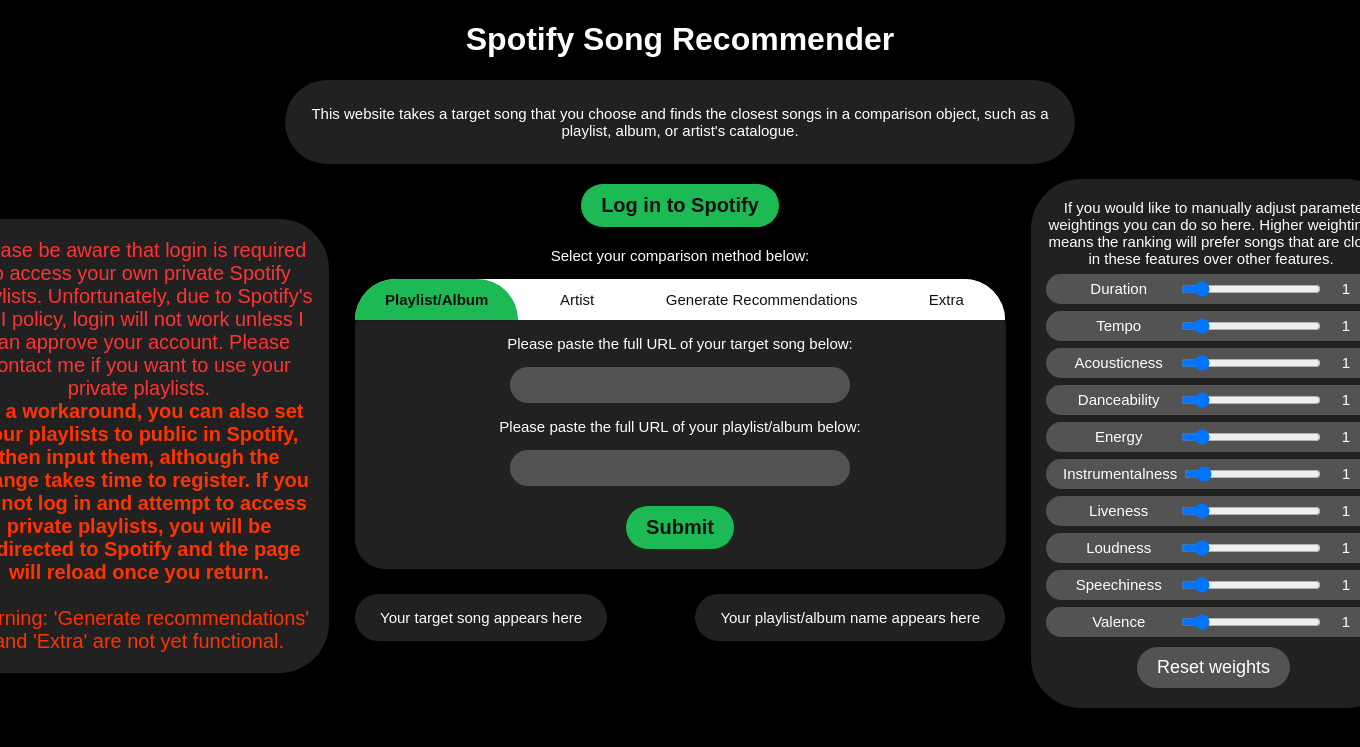
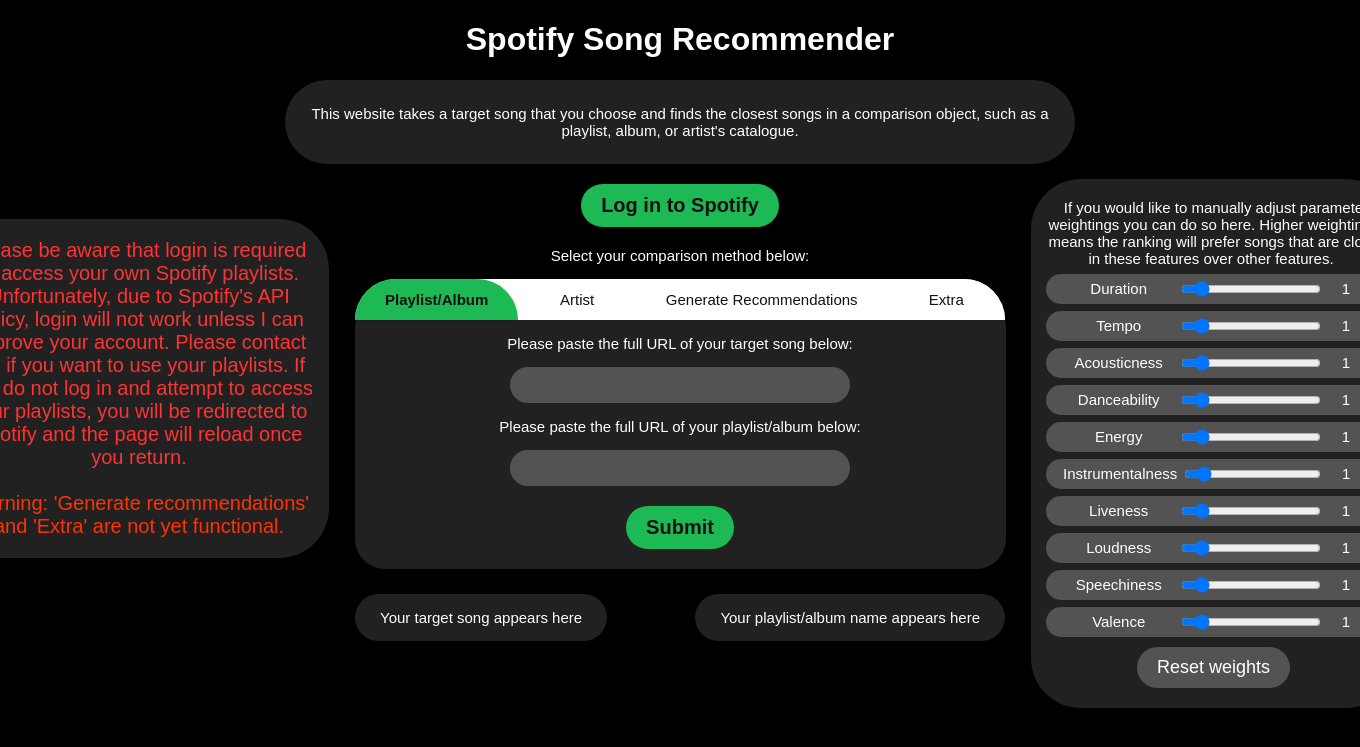
Before and after one commit to LilyFlowerTea/Spotify-Song-Screener, a FastAPI app: page / in a window 1360 px wide; the page is wider, and only the part inside the window is pictured. Shown: the top 747 px of that part. Run offline with FastAPI, Linux system fonts and the light colour scheme.

Commit message:
Rewrote some webpage text

```diff
--- a/api/index.py
+++ b/api/index.py
@@ -113,8 +113,10 @@
         # print("playlist in comparison_url - need private sp to access")
         cookie = request.cookies.get("mysession")
         if cookie is None:
+            print("No cookie found")
             return {"message" : "login required"}
         if red.get(cookie) is None:
+            print("Access token not found")
             return {"message" : "login required"}
         red_cache = spotipy.RedisCacheHandler(red, key = cookie)
         sp = create_sp(red_cache)
--- a/static/style.css
+++ b/static/style.css
@@ -67,10 +67,6 @@
 #input_box_whole {
     position: relative;
     height: 290px;
-}
-
-#api_workaround_desc {
-    font-weight: 600;
 }
 
 #temp_messages_div {
--- a/templates/index.html
+++ b/templates/index.html
@@ -20,14 +20,11 @@
 
     <div id = "input_box_whole">
         <div id = "temp_messages_div">
-            <span id = "login_warning_message">Please be aware that login is required to access your own private
+            <span id = "login_warning_message">
+            Please be aware that login is required to access your own
             Spotify playlists. Unfortunately, due to Spotify's API policy, login will not work unless
-            I can approve your account. Please contact me if you want to use your private playlists.
-            </span>
-            <br>
-            <span id = "api_workaround_desc">As a workaround, you can also set your playlists to
-            public in Spotify, then input them, although the change takes time to register.
-            If you do not log in and attempt to access private playlists, you will be redirected to
+            I can approve your account. Please contact me if you want to use your playlists.
+            If you do not log in and attempt to access your playlists, you will be redirected to
             Spotify and the page will reload once you return.
             </span>
             <br>
```
